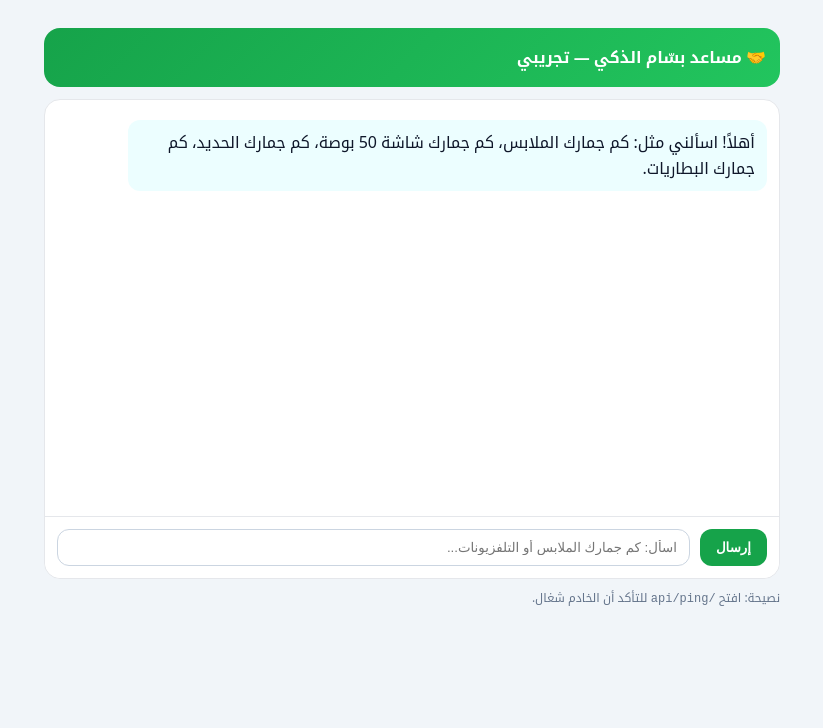
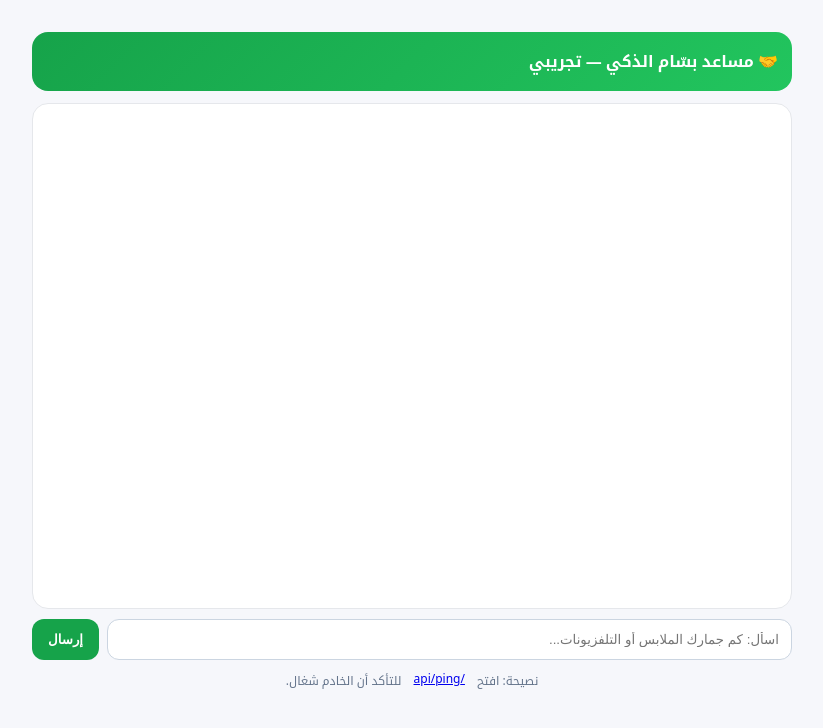
Before and after one commit to bassam-st/BASSAM71, a website: page public/index.html in a window 1280 px wide. Shown: the whole page, without its empty margins (228-1051 px from the left). Drawn offline with Linux system fonts and the light colour scheme.

Commit message:
Update index.html

```diff
--- a/public/index.html
+++ b/public/index.html
@@ -1,43 +1,40 @@
 <!doctype html>
 <html lang="ar" dir="rtl">
 <head>
-  <meta charset="utf-8" />
-  <meta name="viewport" content="width=device-width, initial-scale=1" />
+  <meta charset="utf-8">
+  <meta name="viewport" content="width=device-width,initial-scale=1">
   <title>مساعد بسّام الذكي — تجريبي</title>
-  <meta name="theme-color" content="#16a34a" />
   <style>
-    :root{--green:#16a34a;--ink:#0f172a;--muted:#64748b;--bg:#f1f5f9}
-    *{box-sizing:border-box} body{margin:0;background:var(--bg);font-family:system-ui,'Noto Kufi Arabic',sans-serif;color:var(--ink)}
-    .wrap{max-width:760px;margin:16px auto;padding:12px}
-    .hero{background:linear-gradient(135deg,var(--green),#22c55e);color:#fff;border-radius:16px;padding:14px;font-weight:900}
-    .chat{margin-top:12px;background:#fff;border:1px solid #e5e7eb;border-radius:16px;min-height:60vh;display:flex;flex-direction:column}
-    .log{flex:1;overflow:auto;padding:12px}
-    .row{display:flex;gap:10px;padding:12px;border-top:1px solid #e5e7eb;background:#fff;border-radius:0 0 16px 16px}
-    .btn{background:var(--green);color:#fff;border:none;border-radius:12px;padding:10px 16px;font-weight:800}
-    .inp{flex:1;border:1px solid #cbd5e1;border-radius:12px;padding:10px 12px}
-    .bubble{max-width:90%;margin:8px 0;padding:10px 12px;border-radius:12px;line-height:1.6}
-    .me{background:#e2fbea;margin-inline-start:auto}
-    .bot{background:#ecfeff;margin-inline-end:auto}
-    .muted{color:var(--muted);font-size:12px}
-    a{color:#2563eb;text-decoration:none}
+    body{font-family:system-ui,'Noto Kufi Arabic',sans-serif;background:#f6f7fb;margin:0}
+    .wrap{max-width:760px;margin:20px auto;padding:12px}
+    .hero{background:linear-gradient(135deg,#16a34a,#22c55e);color:#fff;border-radius:16px;padding:14px}
+    .chat{background:#fff;border:1px solid #e5e7eb;border-radius:16px;margin-top:12px;padding:12px;min-height:60vh}
+    .row{display:flex;gap:8px;margin-top:10px}
+    input[type=text]{flex:1;padding:12px;border:1px solid #cbd5e1;border-radius:12px}
+    button{padding:12px 16px;border:0;border-radius:12px;background:#16a34a;color:#fff;font-weight:800;cursor:pointer}
+    .bub{padding:10px 12px;border-radius:12px;margin:8px 0;white-space:pre-line}
+    .user{background:#e2e8f0;margin-inline-start:auto;max-width:80%}
+    .bot{background:#dcfce7;border:1px solid #bbf7d0;color:#065f46;max-width:85%}
+    .chip{display:inline-block;margin:6px 6px 0 0;padding:8px 12px;border-radius:999px;background:#e2e8f0;border:1px solid #cbd5e1;cursor:pointer}
+    a.calc{display:inline-block;margin-top:6px}
   </style>
 </head>
 <body>
-  <div class="wrap">
-    <div class="hero">🤝 مساعد بسّام الذكي — تجريبي</div>
+<div class="wrap">
+  <div class="hero"><b>🤝 مساعد بسّام الذكي — تجريبي</b></div>
 
-    <div class="chat">
-      <div id="log" class="log"></div>
-      <form id="chatForm" class="row">
-        <button id="sendBtn" class="btn" type="submit">إرسال</button>
-        <input id="msg" class="inp" placeholder="اسأل: كم جمارك الملابس أو التلفزيونات..." autocomplete="off" />
-      </form>
-    </div>
-    <div class="muted" style="margin-top:8px">
-      نصيحة: افتح <code>/api/ping</code> للتأكد أن الخادم شغال.
-    </div>
+  <div id="chat" class="chat"></div>
+
+  <div class="row">
+    <input id="q" type="text" placeholder="اسأل: كم جمارك الملابس أو التلفزيونات...">
+    <button id="send">إرسال</button>
   </div>
 
-  <script src="./chat.js"></script>
+  <div class="row" style="justify-content:center;color:#64748b;font-size:12px">
+    نصيحة: افتح <a href="/api/ping" target="_blank" style="margin-inline:4px">/api/ping</a> للتأكد أن الخادم شغال.
+  </div>
+</div>
+
+<script src="./chat.js"></script>
 </body>
 </html>
```
